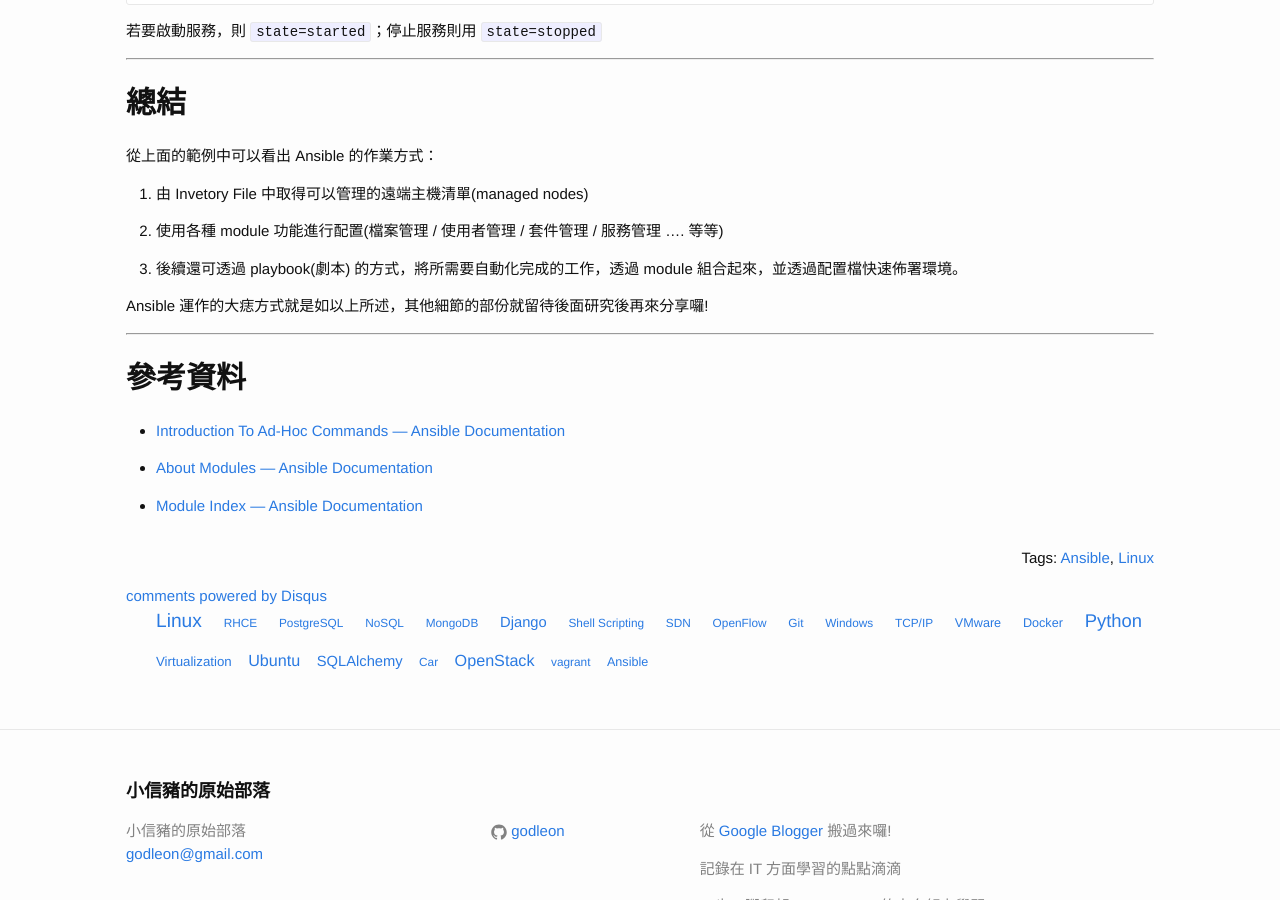
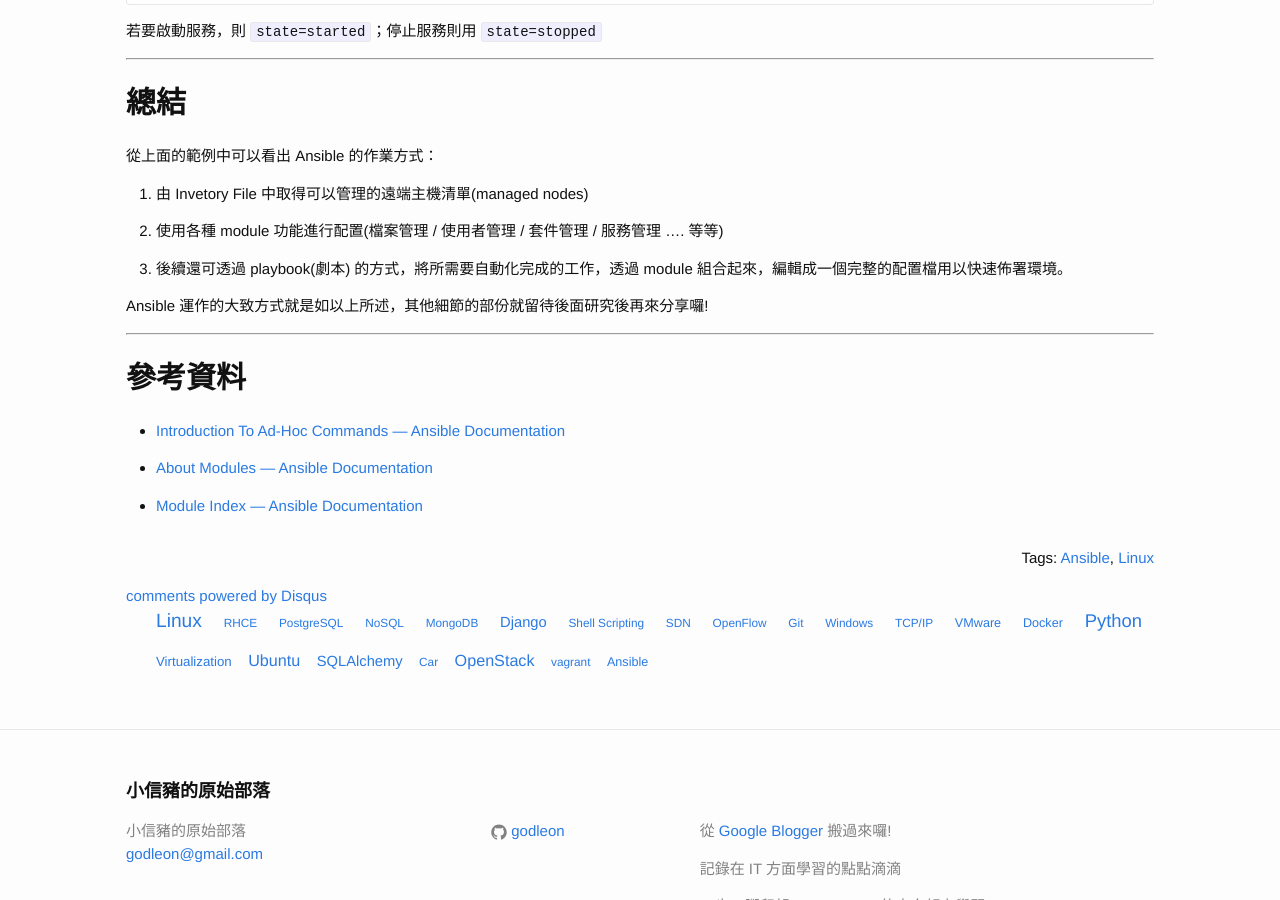
Before and after one commit to casper2048/godleon.github.io, a Jekyll site: the page built from _posts/2015-02-22-ansible-module-ad-hoc-command.md, in a window 1280 px wide and 900 px high, scrolled down 4595 px. Built offline with Jekyll 4.4.1, drawn with Linux system fonts in a browser that asks for light colours; Markdown is read by kramdown in place of the engine named in the settings; comment, search, counter and statistics services are not loaded.

Commit message:
ansible module and ad-hoc command

```diff
--- a/_posts/2015-02-22-ansible-module-ad-hoc-command.md
+++ b/_posts/2015-02-22-ansible-module-ad-hoc-command.md
@@ -258,9 +258,9 @@ md1 | success >> {
 
 2. 使用各種 module 功能進行配置(檔案管理 / 使用者管理 / 套件管理 / 服務管理 .... 等等)
 
-3. 後續還可透過 playbook(劇本) 的方式，將所需要自動化完成的工作，透過 module 組合起來，並透過配置檔快速佈署環境。
+3. 後續還可透過 playbook(劇本) 的方式，將所需要自動化完成的工作，透過 module 組合起來，編輯成一個完整的配置檔用以快速佈署環境。
 
-Ansible 運作的大痣方式就是如以上所述，其他細節的部份就留待後面研究後再來分享囉!
+Ansible 運作的大致方式就是如以上所述，其他細節的部份就留待後面研究後再來分享囉!
 
 -------------------------------
 
```
